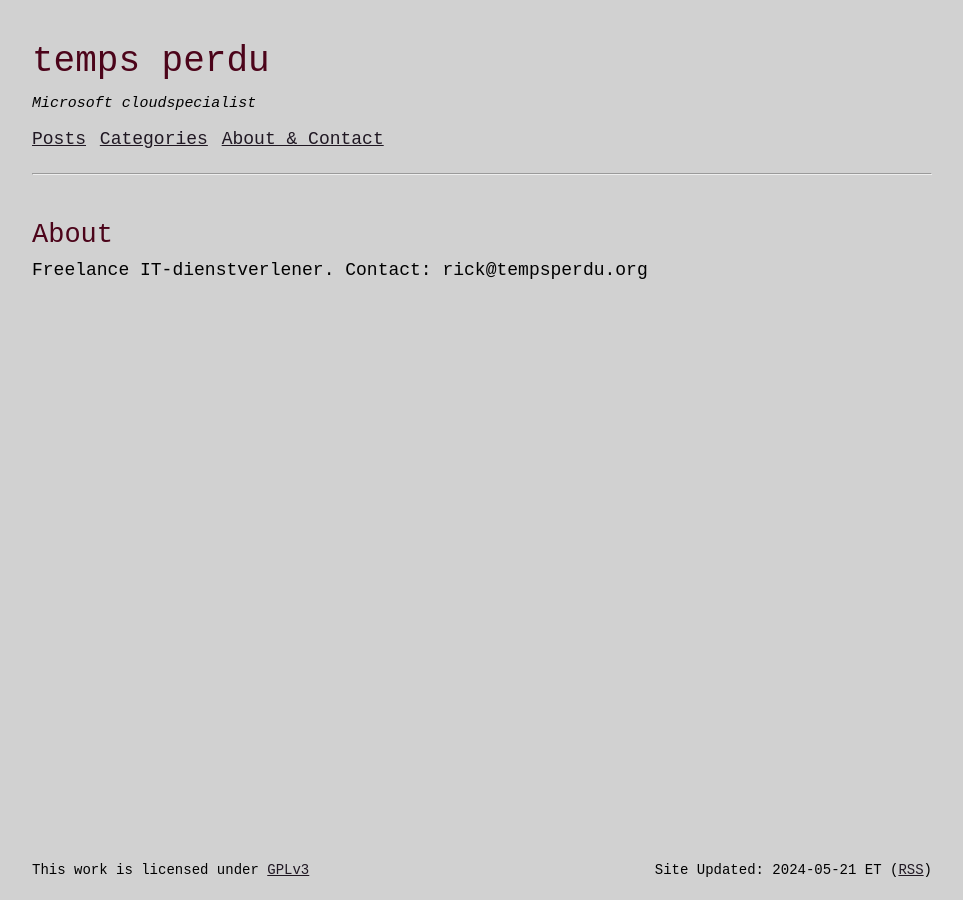
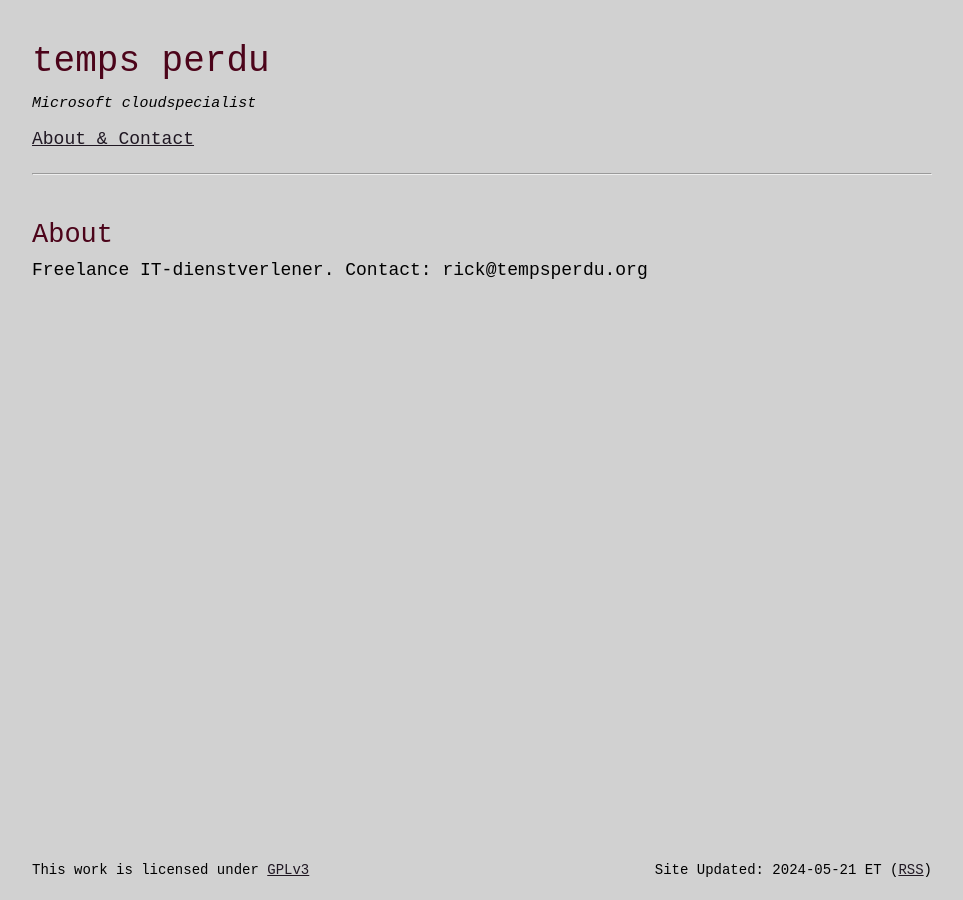
Before and after one commit to tweekoeken/dub2, a Jekyll site: the page built from index.markdown, in a window 1280 px wide. Shown: the whole page, without its empty margins (158-1121 px from the left). Built offline with Jekyll 4.4.1, drawn with Linux system fonts in a browser that asks for light colours.

Commit message:
clean index

```diff
--- a/_data/nav.yml
+++ b/_data/nav.yml
@@ -1,6 +1,2 @@
-- name: Posts
-  link: /posts
-- name: Categories
-  link: /categories/
 - name: About & Contact
   link: /
```
